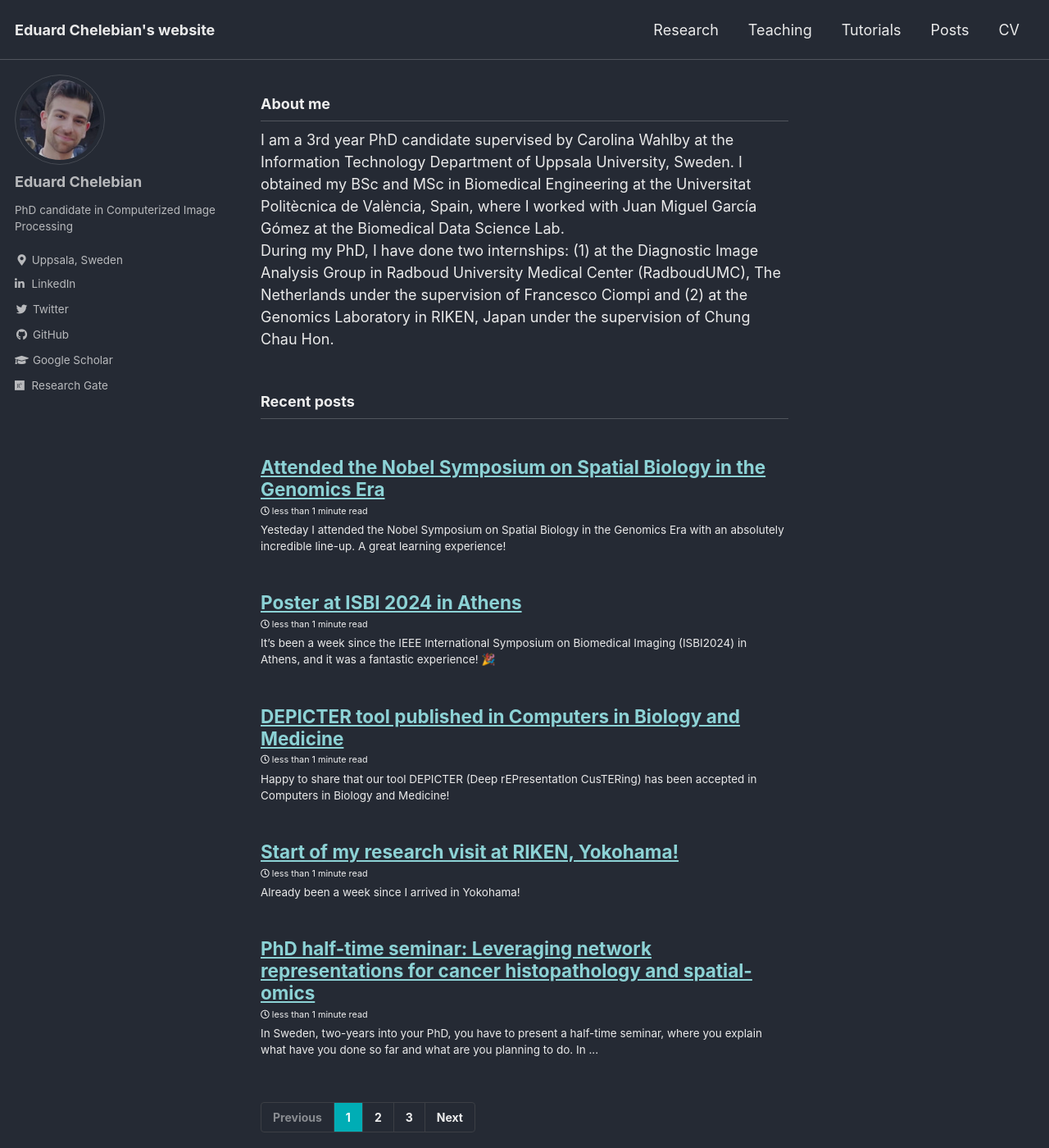
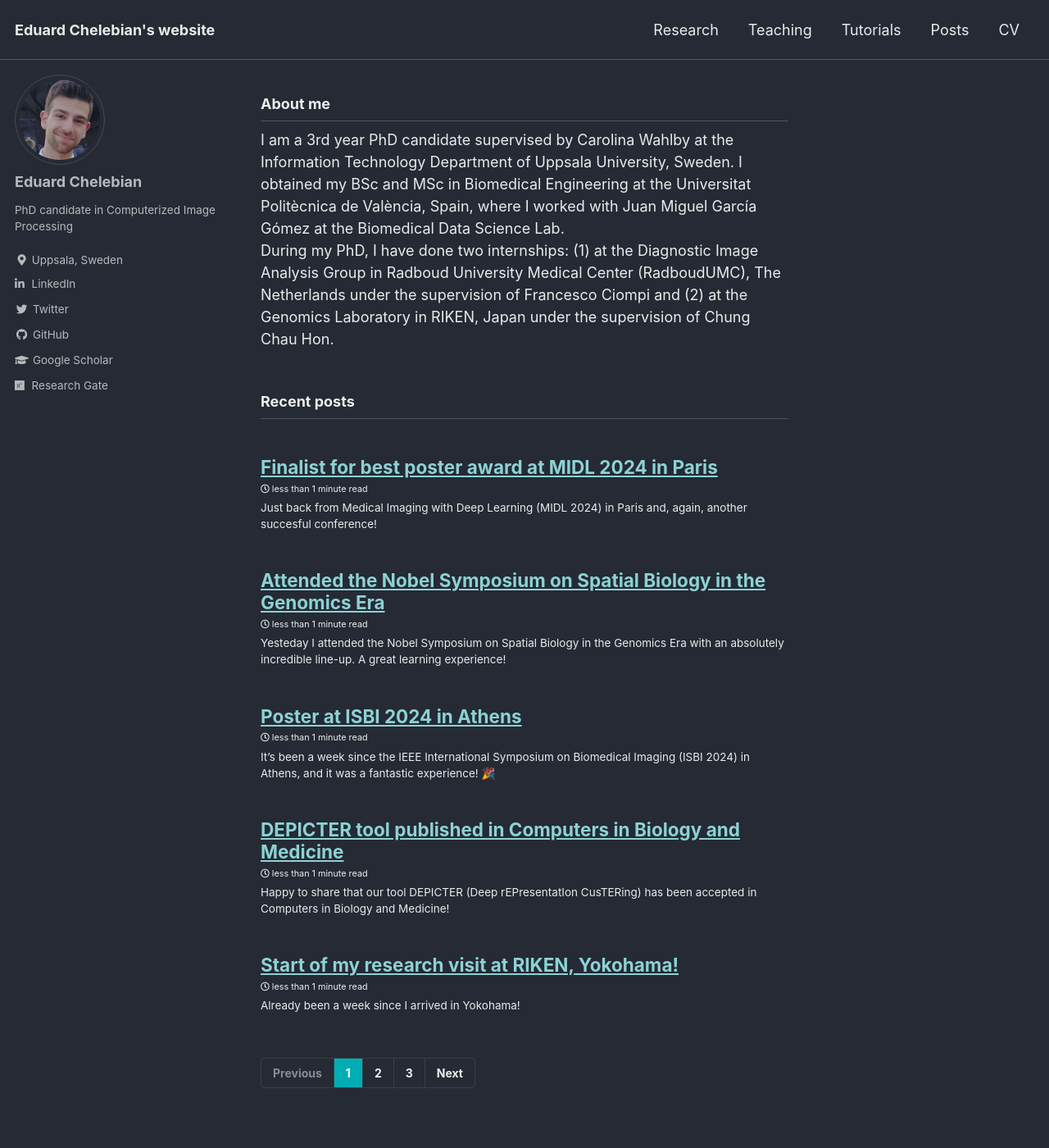
Before and after one commit to eduardchelebian/eduardchelebian.github.io, a Jekyll site: the page built from index.html, in a window 1280 px wide and 1400 px high. Shown: the whole window at 82% size. Built offline with Jekyll 4.4.1, drawn with Linux system fonts in a browser that asks for light colours; cached includes are drawn as plain includes; the list of posts is cut into pages by our own code.

Commit message:
new post

```diff
--- a/_pages/publications.md
+++ b/_pages/publications.md
@@ -50,7 +50,7 @@ A. Behanova, C. Avenel, A. Andersson, **E. Chelebian**, A. Klemm, L. Wik, A. &ou
 ### 2021
 
 [Morphological Features Extracted by AI Associated with Spatial Transcriptomics in Prostate Cancer](https://doi.org/10.3390/cancers13194837)<br>
-**E. Chelebian**, C. Avenel, K. Kartasalo, M. Marklund, A. Tanoglidi, T. Mirtti, R. Colling, A. Erickson, A.D. Lamb, J. Lundeberg, and C. W&auml;hlby. <br>
+**E. Chelebian**, C. Avenel, K. Kartasalo, M. Marklund, A. Tanoglidi, T. Mirtti, R. Colling, A. Erickson, A.D. Lamb, J. Lundeberg, C. W&auml;hlby. <br>
 *Cancers*, doi: 10.3390/cancers13194837. September, 2021.
 
 [Differential effect of vascularity between long- and short-term survivors with IDH1/2 wild-type glioblastoma](https://doi.org/10.1002/nbm.4462)<br>
--- a/_posts/2024-06-05-isbi.md
+++ b/_posts/2024-06-05-isbi.md
@@ -2,7 +2,7 @@
 title: 'Poster at ISBI 2024 in Athens'
 ---
 
-It's been a week since the [IEEE International Symposium on Biomedical Imaging](https://biomedicalimaging.org/2024/call-for-papers/) (ISBI2024) in Athens, and it was a fantastic experience! 🎉
+It's been a week since the [IEEE International Symposium on Biomedical Imaging](https://biomedicalimaging.org/2024/call-for-papers/) (ISBI 2024) in Athens, and it was a fantastic experience! 🎉
 
 I presented my poster, "Self-supervised learning for genetically relevant domain identification", where we propose self-supervised learning as a robust feature extractor for downstream joint analyses with spatial omics. Thank you to everyone who stopped by and shared their thoughts! 🙌
 
--- /dev/null
+++ b/_posts/2024-07-05-midl.md
@@ -0,0 +1,17 @@
+---
+title: 'Finalist for best poster award at MIDL 2024 in Paris'
+---
+
+Just back from [Medical Imaging with Deep Learning](https://2024.midl.io/) (MIDL 2024) in Paris and, again, another succesful conference!
+
+I presented a method we developed during my research visit at RIKEN Yokohama, Japan, entitled "Learned morphological features guide cell type assignment of deconvolved spatial transcriptomics". The Morphology-guided Hierarchical cell type reAssignment for Spatial Transcriptomics (MHAST) integrates H&E morphology with spatial transcriptomics and single-cell sequencing to increase the resolution of the cell typing.
+
+The poster made was a finalist for the Best Poster Award, recognizing "the highest quality full-length paper presented at the conference" and focusing on "novel methodological concepts with great potential of medical impact".
+
+📄  [Read the paper](https://openreview.net/forum?id=QfYXJUmIit)
+
+💻  [Check out the code](https://github.com/eduardchelebian/mhast)
+
+🔍  [Explore the demo](https://tissuumaps.scilifelab.se/brain_mouse.tmap?path=private/midl)
+
+<img src="/assets/images/midl_poster.jpg">
```
Also changed, not shown: 1 other file.
